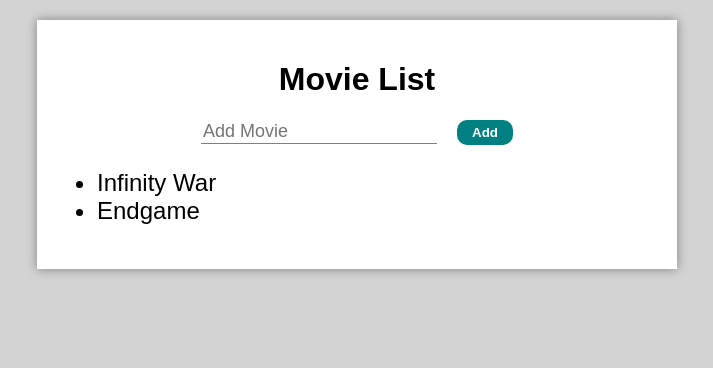
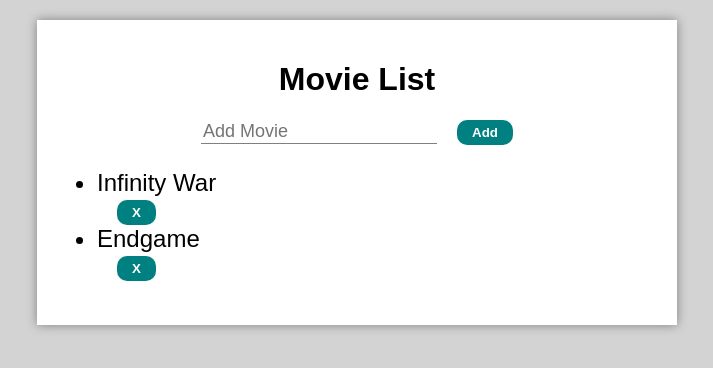
Before and after one commit to Carter-Walsh/movie-list-react, a React (Create React App) app: page / in a window 1280 px wide. Shown: the top 368 px of the page, without its empty margins (283-996 px from the left). Built offline with nearby package versions, Linux system fonts and the light colour scheme.

Commit message:
added delete functionality

```diff
--- a/src/components/Form.js
+++ b/src/components/Form.js
@@ -21,16 +21,23 @@ const Form = () => {
     const [list, setList] = useState(initialList);
     const [movie, setMovie] = useState("");
 
-    function handleChange(event) {
+    const handleChange = (event) => {
         setMovie(event.target.value)
     }
 
-    function handleSubmit(event) {
+    const handleSubmit = (event) => {
         event.preventDefault();
         const newList = list.concat({ name: movie, id: uuid() });
         setList(newList);
         setMovie("");
     }
+
+    const handleDelete = (movieName) => {
+        const items = list.filter(item => item.name !== movieName && item.name !== null);
+        setList(items);
+
+        console.log("Item has been deleted");
+    };
 
     return (
         <main>
@@ -40,7 +47,10 @@ const Form = () => {
                     onChange={handleChange}
                     onSubmit={handleSubmit}
                 />
-                <MovieList list={list}/>
+                <MovieList
+                    list={list}
+                    onDelete={handleDelete}
+                />
 
         </main>
         )
--- a/src/components/MovieList.js
+++ b/src/components/MovieList.js
@@ -1,7 +1,6 @@
 import React, { useState } from "react";
 
-
-const MovieList = ({ list }) => {
+const MovieList = ({ list, onDelete }) => {
 
     const [activeClass, setActiveClass] = useState(false);
 
@@ -12,9 +11,12 @@ const MovieList = ({ list }) => {
     return (
         <ul>
             {list.map((item) => (
-                <li key={item.id} onClick={toggleClass} className={activeClass ? "checked" : null}>
-                    {item.name}
-                </li>
+                <div key={item.id.toString()}>
+                    <li onClick={toggleClass} className={activeClass ? "checked" : null}>
+                        {item.name}
+                    </li>
+                    <button onClick={(event) => onDelete(event.target.parentElement.childNodes[0].outerText)}>X</button>
+                </div>
             ))}
         </ul>
     );
```
Also changed, not shown: src/components/CrossOffMovie.js (deleted), src/components/RevealMessage.js (deleted).
